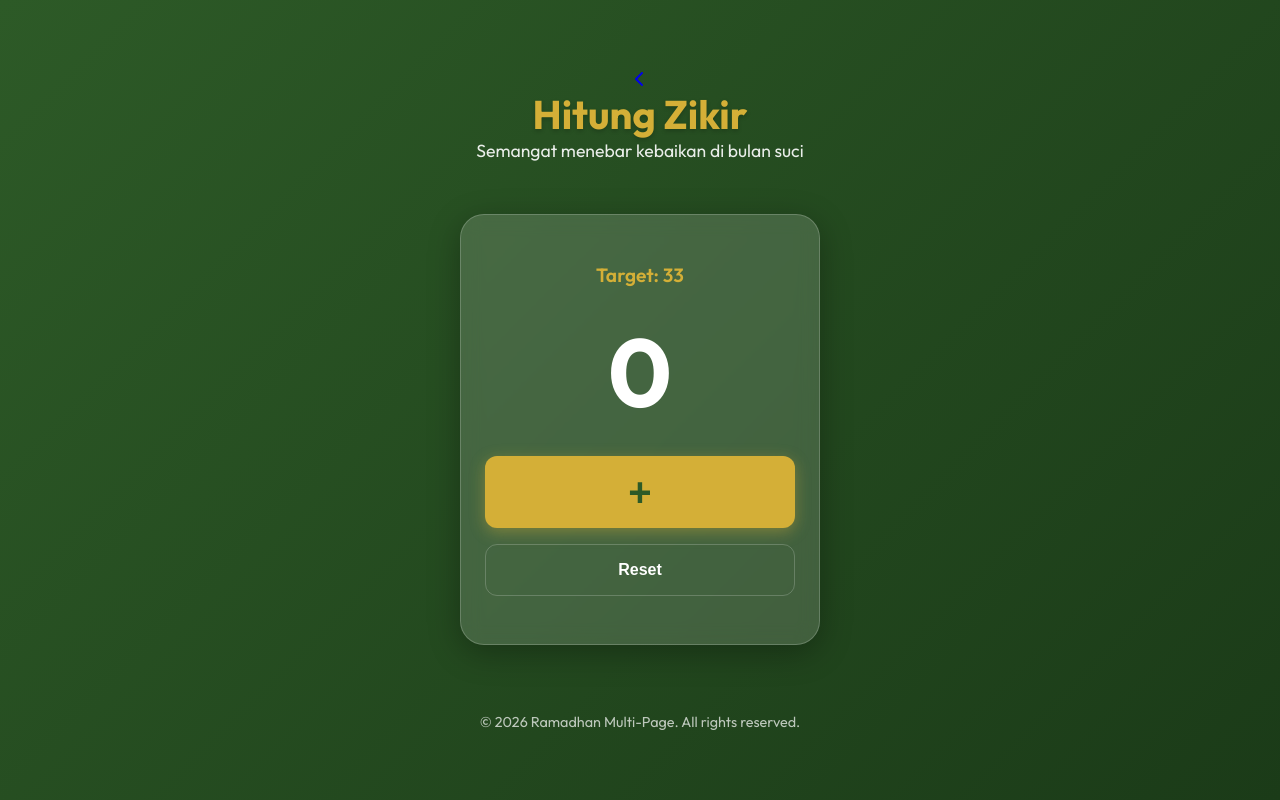
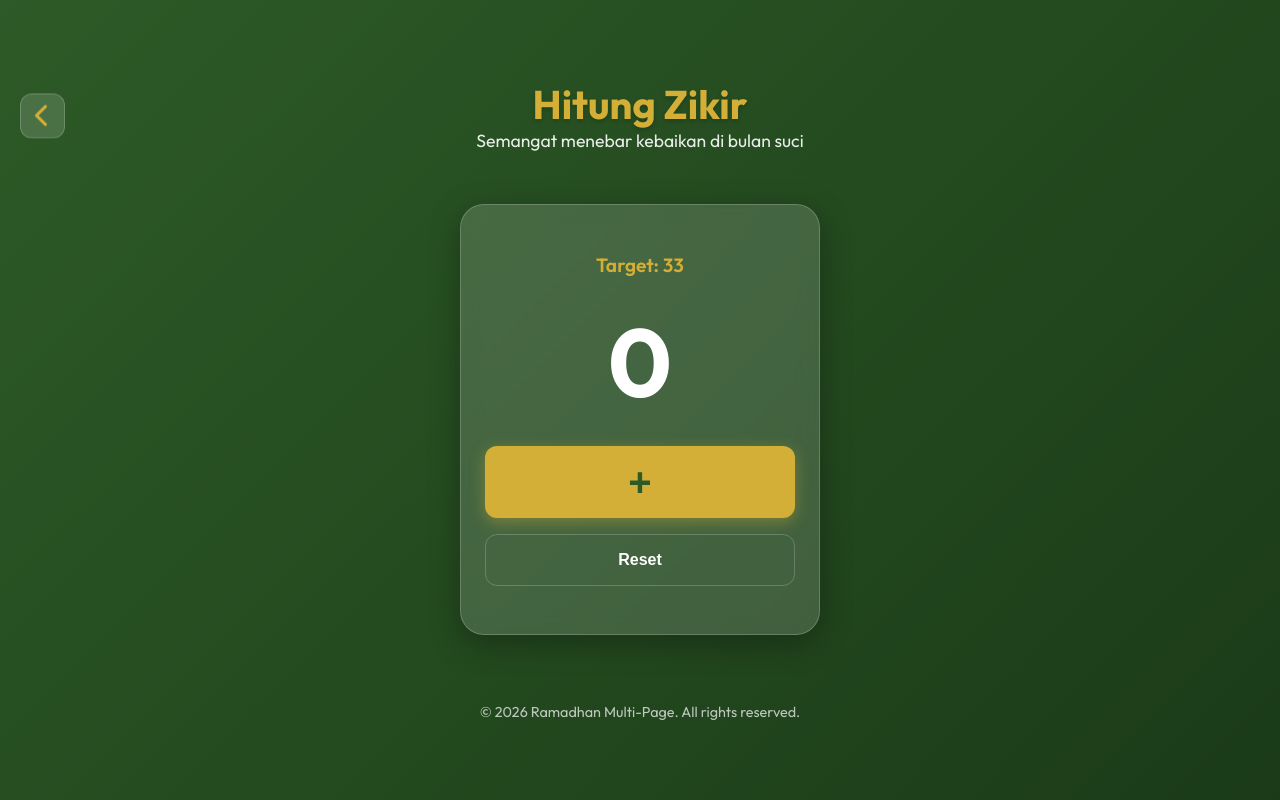
Before and after one commit to ayuanggaraini32-web/portal-ramadhan, a plain HTML site: page misi2/index.html in a window 1280 px wide. Drawn offline with Linux system fonts and the light colour scheme.

Commit message:
Enhance header with back-link styles
Added styles for back-link with hover effects.

```diff
--- a/misi2/style.css
+++ b/misi2/style.css
@@ -34,6 +34,34 @@ header {
     text-align: center;
     margin-bottom: 2rem;
     animation: fadeInDown 0.8s ease-out;
+    position: relative;
+    width: 100%;
+}
+
+.back-link {
+    position: absolute;
+    left: 20px;
+    top: 50%;
+    transform: translateY(-50%);
+    color: var(--secondary-color);
+    font-size: 1.5rem;
+    text-decoration: none;
+    width: 45px;
+    height: 45px;
+    background: var(--glass-bg);
+    border: 1px solid var(--glass-border);
+    border-radius: 12px;
+    display: flex;
+    align-items: center;
+    justify-content: center;
+    transition: all 0.3s ease;
+    backdrop-filter: blur(5px);
+}
+
+.back-link:hover {
+    background: var(--secondary-color);
+    color: var(--primary-color);
+    transform: translateY(-50%) translateX(-5px);
 }
 
 header h1 {
```
